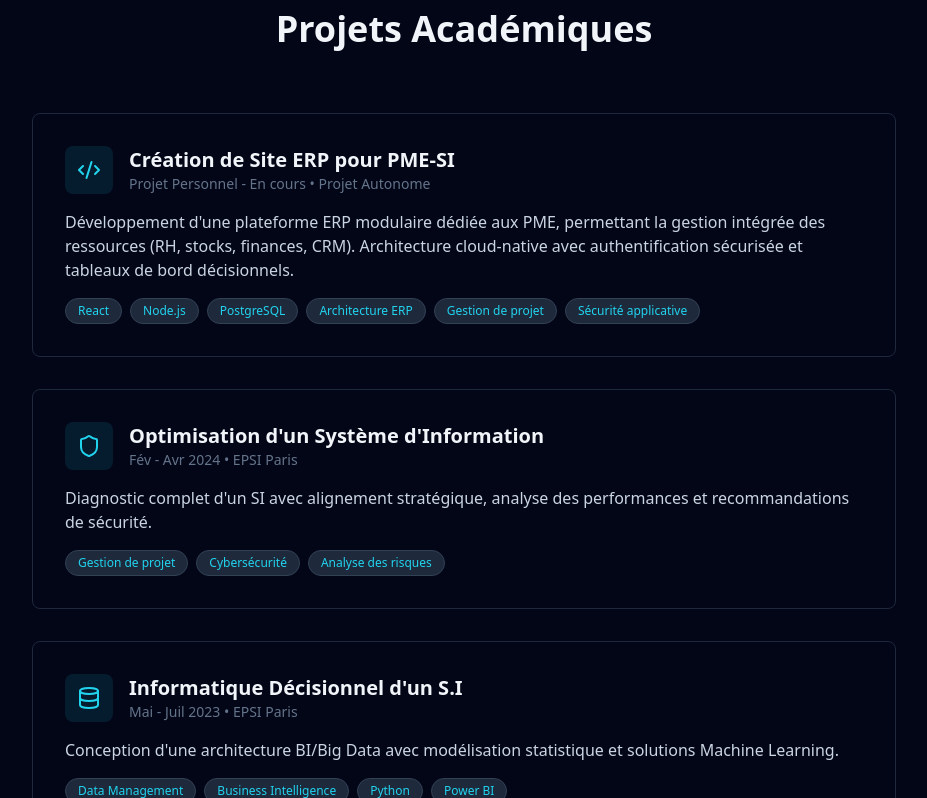
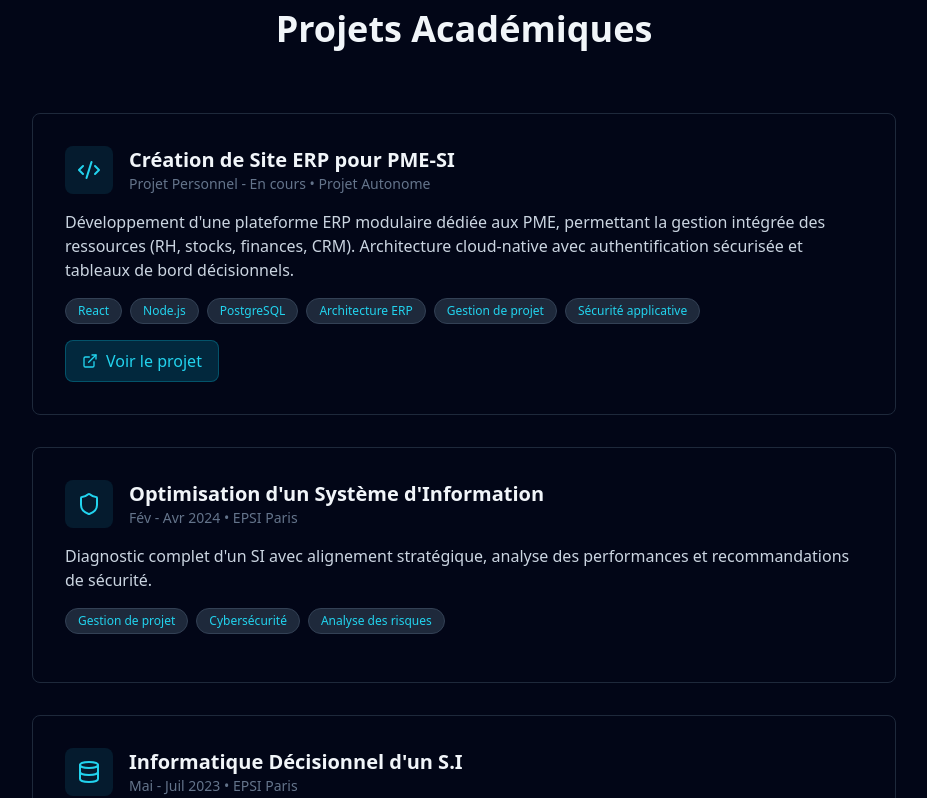
Before and after one commit to Toumasadio2/mon-portfolio, a React (Create React App) app: page / in a window 1280 px wide. Shown: the part 3000-3798 px from the top of the page, without its empty margins (176-1103 px from the left). Built offline with nearby package versions, Linux system fonts and the light colour scheme.

Commit message:
Add project link to PME-SI ERP site

```diff
--- a/src/App.js
+++ b/src/App.js
@@ -47,7 +47,8 @@ export default function Portfolio() {
       school: 'Projet Autonome',
       description: 'Développement d\'une plateforme ERP modulaire dédiée aux PME, permettant la gestion intégrée des ressources (RH, stocks, finances, CRM). Architecture cloud-native avec authentification sécurisée et tableaux de bord décisionnels.',
       skills: ['React', 'Node.js', 'PostgreSQL', 'Architecture ERP', 'Gestion de projet', 'Sécurité applicative'],
-      icon: Code2
+      icon: Code2,
+      projectUrl: 'https://abservicecom.com/'
     },
     {
       title: 'Optimisation d\'un Système d\'Information',
@@ -348,13 +349,25 @@ export default function Portfolio() {
 
                   <p className="text-slate-300 mb-4">{project.description}</p>
 
-                  <div className="flex flex-wrap gap-2">
+                  <div className="flex flex-wrap gap-2 mb-4">
                     {project.skills.map((skill, sidx) => (
                       <span key={sidx} className="px-3 py-1 text-xs rounded-full bg-slate-800 text-cyan-400 border border-slate-700">
                         {skill}
                       </span>
                     ))}
                   </div>
+
+                  {project.projectUrl && (
+                    <a
+                      href={project.projectUrl}
+                      target="_blank"
+                      rel="noopener noreferrer"
+                      className="inline-flex items-center gap-2 px-4 py-2 bg-cyan-500/20 text-cyan-400 rounded-lg hover:bg-cyan-500/30 transition-colors border border-cyan-500/30"
+                    >
+                      <ExternalLink size={16} />
+                      Voir le projet
+                    </a>
+                  )}
                 </div>
               );
             })}
```
